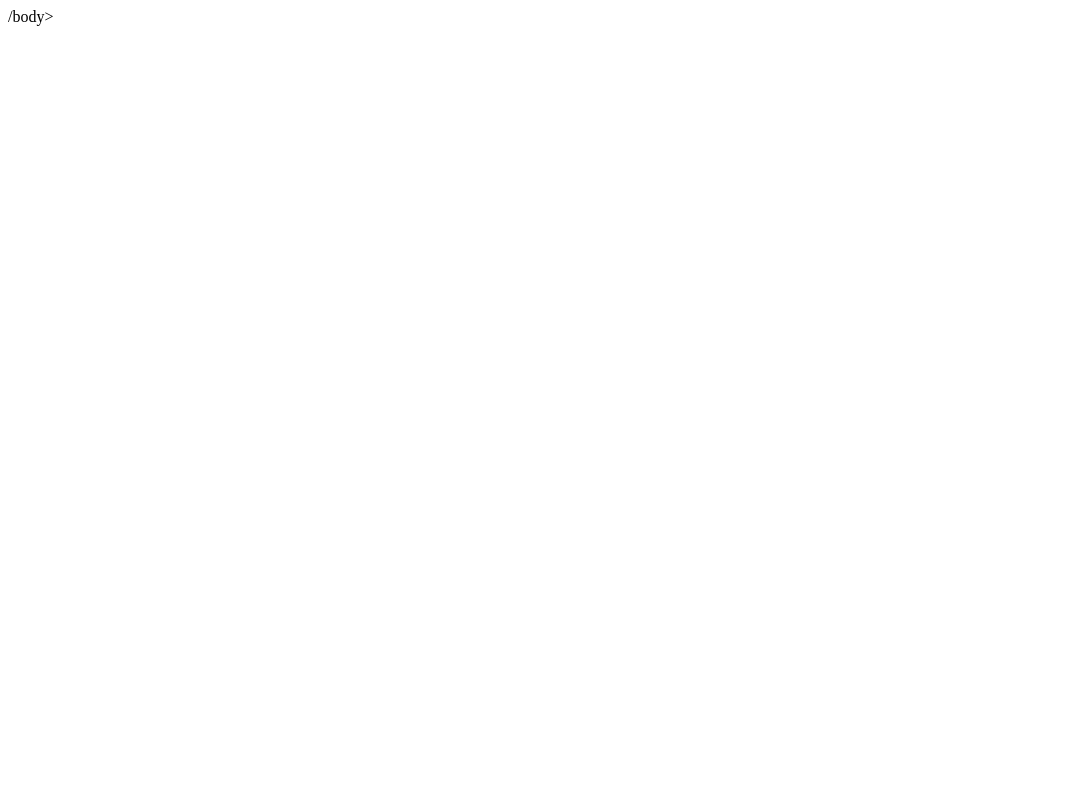
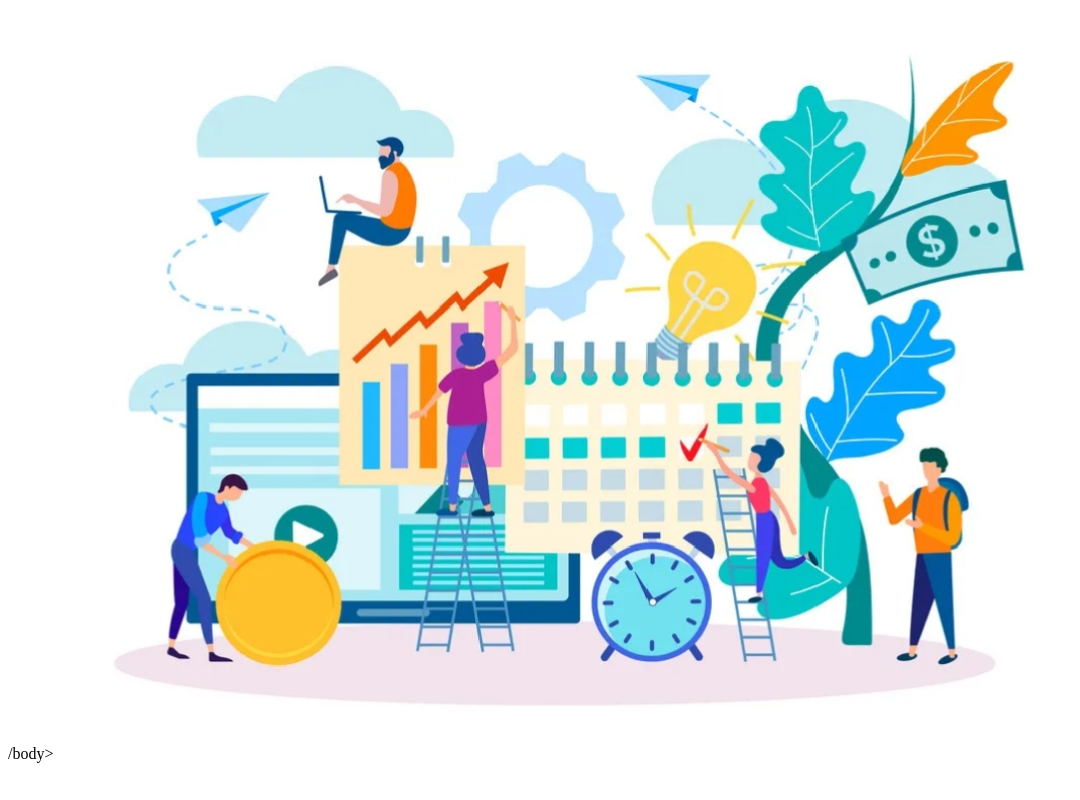
Before and after one commit to Abdulla505/Ads, a plain HTML site: page index.html in a window 1280 px wide. Shown: the whole page, without its empty margins (0-1080 px from the left). Drawn offline with Linux system fonts and the light colour scheme.

Commit message:
Update index.html

```diff
--- a/index.html
+++ b/index.html
@@ -9,6 +9,9 @@
     <title>صفحة HTML مع عرض صورة قبل اكتمال التحميل</title>
 </head>
 <body>
+
+ <img width="80%"src="work1.webp">
+
     <!-- عرض الصورة قبل اكتمال تحميل الصفحة -->
     <img id="loadingImage" src="nopage.gif" width="70%" alt="صورة تمثل عرض قبل اكتمال التحميل">
 
```
